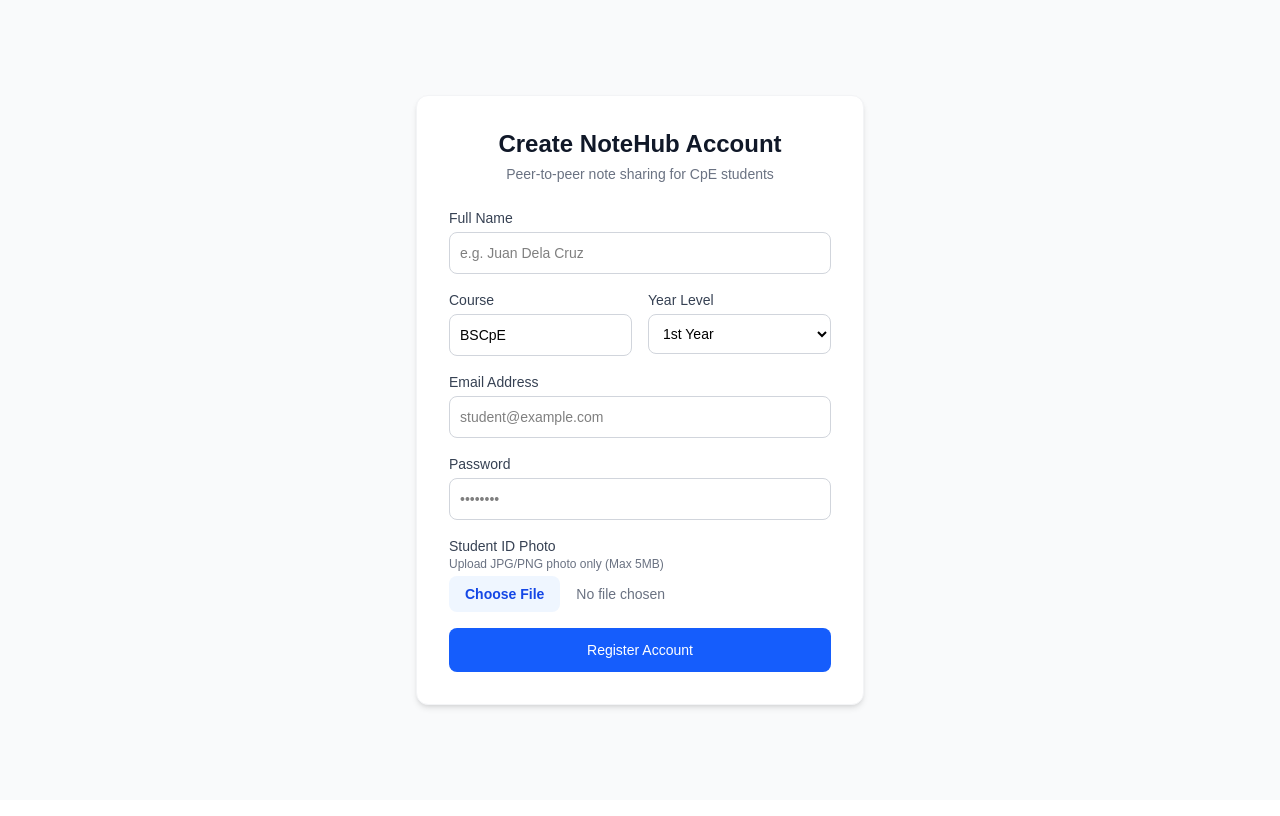
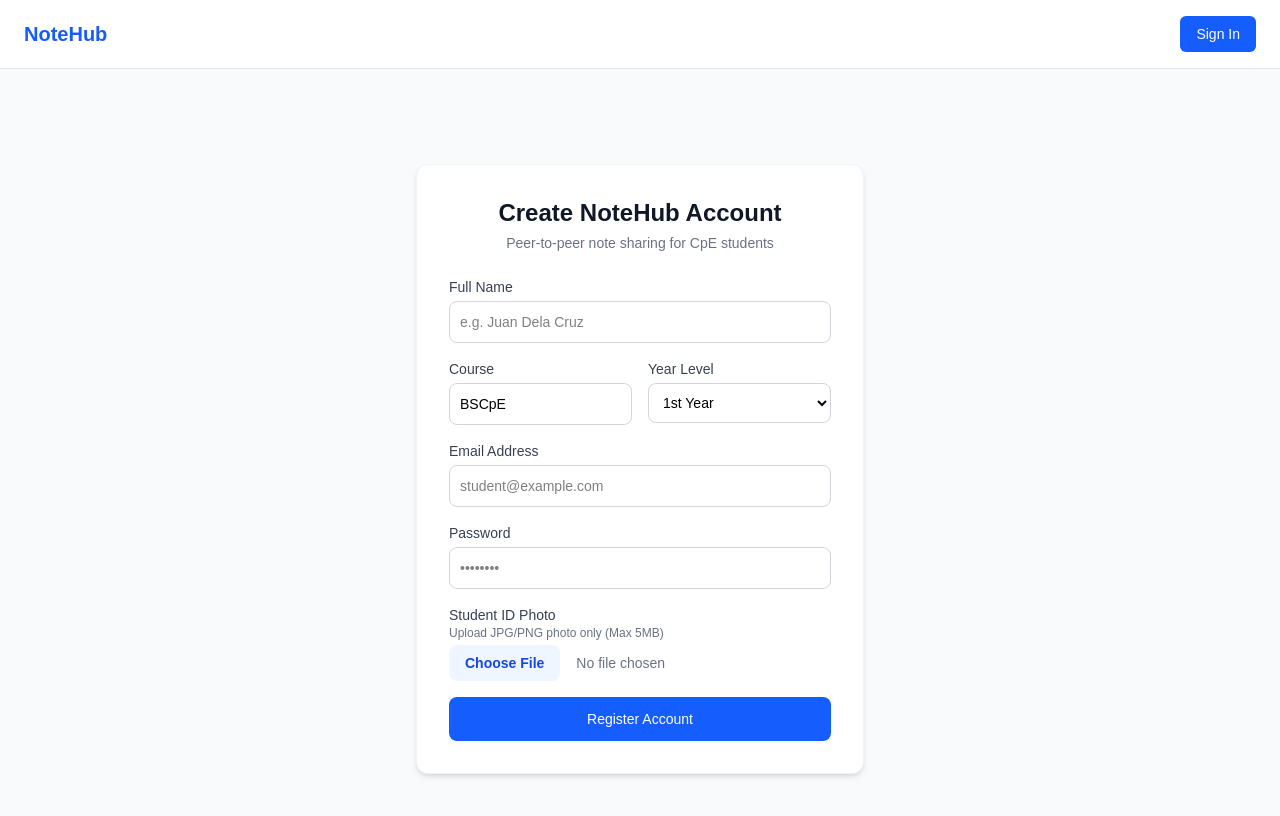
Before and after one commit to Dherick123-hub/notehub, a Next.js app: page /register in a window 1280 px wide. Shown: the top 816 px of the page. Built offline with nearby package versions, Linux system fonts and the light colour scheme; no server answers.

Commit message:
Integrate global Navbar with user session and admin navigation

```diff
--- /dev/null
+++ b/app/components/Navbar.tsx
@@ -0,0 +1,80 @@
+'use client';
+
+import { useState, useEffect } from 'react';
+import Link from 'next/link';
+import { useRouter } from 'next/navigation';
+import { createClient } from '@supabase/supabase-js';
+
+const supabase = createClient(
+  process.env.NEXT_PUBLIC_SUPABASE_URL!,
+  process.env.NEXT_PUBLIC_SUPABASE_ANON_KEY!
+);
+
+export default function Navbar() {
+  const router = useRouter();
+  const [user, setUser] = useState<any>(null);
+  const [profile, setProfile] = useState<{ full_name: string; role: string } | null>(null);
+
+  useEffect(() => {
+    getUser();
+  }, []);
+
+  const getUser = async () => {
+    const { data: { user } } = await supabase.auth.getUser();
+    if (user) {
+      setUser(user);
+      const { data } = await supabase
+        .from('profiles')
+        .select('full_name, role')
+        .eq('id', user.id)
+        .single();
+      if (data) setProfile(data);
+    }
+  };
+
+  const handleSignOut = async () => {
+    await supabase.auth.signOut();
+    router.push('/login');
+  };
+
+  return (
+    <nav className="bg-white border-b border-gray-200 px-6 py-4 flex justify-between items-center shadow-sm">
+      <Link href="/" className="text-xl font-bold text-blue-600">
+        NoteHub
+      </Link>
+
+      <div className="flex items-center gap-4">
+        {user ? (
+          <>
+            <span className="text-sm text-gray-700 font-medium">
+              {profile?.full_name || user.email}
+            </span>
+
+            {profile?.role === 'admin' && (
+              <Link
+                href="/admin"
+                className="text-xs bg-purple-100 text-purple-700 font-semibold px-2.5 py-1 rounded-md hover:bg-purple-200 transition"
+              >
+                Admin Panel
+              </Link>
+            )}
+
+            <button
+              onClick={handleSignOut}
+              className="text-sm bg-gray-100 text-gray-700 hover:bg-gray-200 px-3 py-1.5 rounded-md font-medium transition"
+            >
+              Sign Out
+            </button>
+          </>
+        ) : (
+          <Link
+            href="/login"
+            className="text-sm bg-blue-600 text-white px-4 py-2 rounded-md font-medium hover:bg-blue-700 transition"
+          >
+            Sign In
+          </Link>
+        )}
+      </div>
+    </nav>
+  );
+}
--- a/app/layout.tsx
+++ b/app/layout.tsx
@@ -1,5 +1,6 @@
 import type { Metadata } from "next";
 import { Geist, Geist_Mono } from "next/font/google";
+import Navbar from "./components/Navbar";
 import "./globals.css";
 
 const geistSans = Geist({
@@ -13,8 +14,8 @@ const geistMono = Geist_Mono({
 });
 
 export const metadata: Metadata = {
-  title: "Create Next App",
-  description: "Generated by create next app",
+  title: "NoteHub",
+  description: "Peer-to-peer note sharing platform for CpE students",
 };
 
 export default function RootLayout({ children }: LayoutProps<"/">) {
@@ -23,7 +24,10 @@ export default function RootLayout({ children }: LayoutProps<"/">) {
       lang="en"
       className={`${geistSans.variable} ${geistMono.variable} h-full antialiased`}
     >
-      <body className="min-h-full flex flex-col">{children}</body>
+      <body className="min-h-full flex flex-col bg-gray-950 text-gray-100">
+        <Navbar />
+        <div className="flex-1">{children}</div>
+      </body>
     </html>
   );
 }
```
